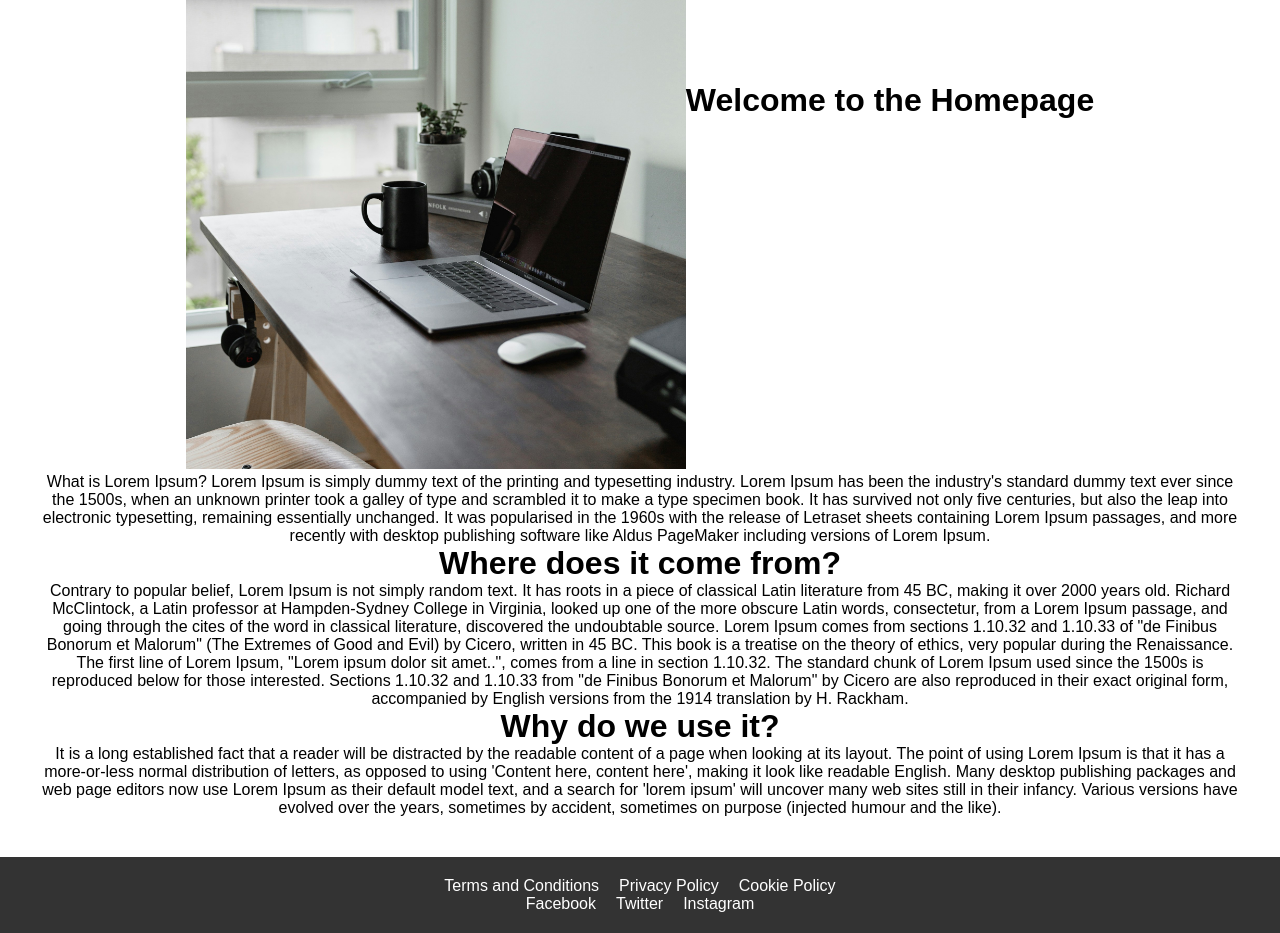
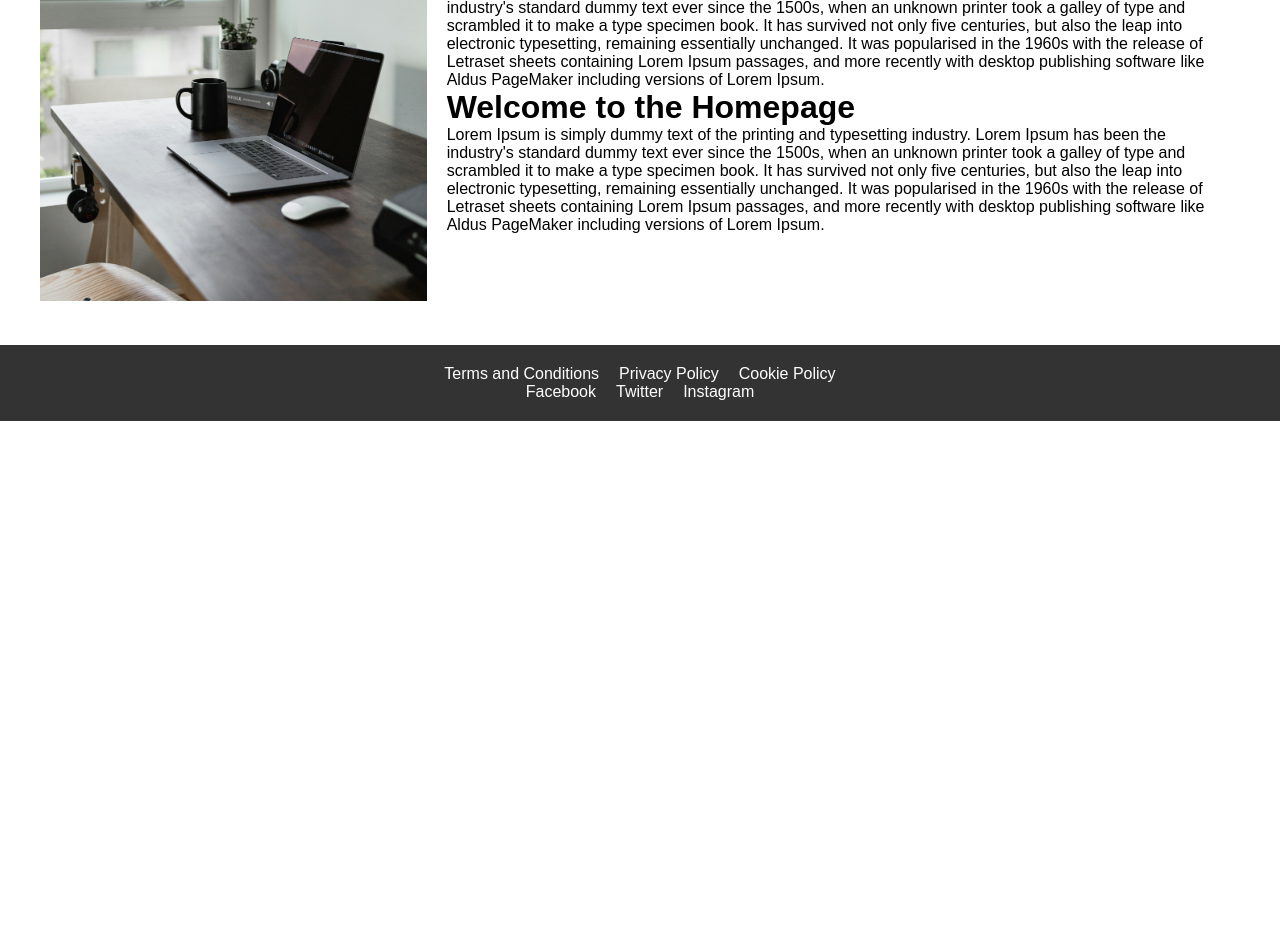
Before and after one commit to emanoj1/boilerplate-react-node-js, a React (Create React App) app: page / in a window 1280 px wide. Shown: the part 360-1293 px from the top of the page. After the commit the page ends 800 px from the top, so only its background shows below. Built offline with nearby package versions, Linux system fonts and the light colour scheme.

Commit message:
Placeholder text on HP

```diff
--- a/src/pages/Home.jsx
+++ b/src/pages/Home.jsx
@@ -5,34 +5,17 @@
 const Home = () => {
   return (
     <div className="home">
-        <div className="home-image">
-            <img src="/homepage_image_unsplash.jpg" alt="Homepage image" />
-        </div>
+      <div className="home-image">
+        <img src="homepage_image_unsplash.jpg" alt="Homepage image" />
+      </div>
+      <div className="home-content">
         <h1>Welcome to the Homepage</h1>
-            <p>What is Lorem Ipsum?
-            Lorem Ipsum is simply dummy text of the printing and typesetting industry.
-            Lorem Ipsum has been the industry's standard dummy text ever since the 1500s, when an unknown printer took a galley of type and scrambled it to make a type specimen book.
-            It has survived not only five centuries, but also the leap into electronic typesetting, remaining essentially unchanged. It was popularised in the 1960s with the
-            release of Letraset sheets containing Lorem Ipsum passages, and more recently with desktop publishing software like Aldus PageMaker including versions of Lorem Ipsum.
-            </p>
-        <h1>Where does it come from?</h1>
-        <p>
-        Contrary to popular belief, Lorem Ipsum is not simply random text. It has roots in a piece of classical Latin literature from 45 BC, making it over 2000 years old.
-        Richard McClintock, a Latin professor at Hampden-Sydney College in Virginia, looked up one of the more obscure Latin words, consectetur, from a Lorem Ipsum passage,
-        and going through the cites of the word in classical literature, discovered the undoubtable source. Lorem Ipsum comes from sections 1.10.32 and 1.10.33 of "de Finibus
-        Bonorum et Malorum" (The Extremes of Good and Evil) by Cicero, written in 45 BC. This book is a treatise on the theory of ethics, very popular during the Renaissance.
-        The first line of Lorem Ipsum, "Lorem ipsum dolor sit amet..", comes from a line in section 1.10.32. The standard chunk of Lorem Ipsum used since the 1500s is reproduced
-        below for those interested. Sections 1.10.32 and 1.10.33 from "de Finibus Bonorum et Malorum" by Cicero are also reproduced in their exact original form,
-        accompanied by English versions from the 1914 translation by H. Rackham.
-        </p>
-
-        <h1>Why do we use it?</h1>
-        <p>
-        It is a long established fact that a reader will be distracted by the readable content of a page when looking at its layout.
-        The point of using Lorem Ipsum is that it has a more-or-less normal distribution of letters, as opposed to using 'Content here, content here', making it look like
-        readable English. Many desktop publishing packages and web page editors now use Lorem Ipsum as their default model text, and a search for 'lorem ipsum' will uncover
-        many web sites still in their infancy. Various versions have evolved over the years, sometimes by accident, sometimes on purpose (injected humour and the like).
-        </p>
+        <p>Lorem Ipsum is simply dummy text of the printing and typesetting industry. Lorem Ipsum has been the industry's standard dummy text ever since the 1500s, when an unknown printer took a galley of type and scrambled it to make a type specimen book. It has survived not only five centuries, but also the leap into electronic typesetting, remaining essentially unchanged. It was popularised in the 1960s with the release of Letraset sheets containing Lorem Ipsum passages, and more recently with desktop publishing software like Aldus PageMaker including versions of Lorem Ipsum.</p>
+        <h1>Welcome to the Homepage</h1>
+        <p>Lorem Ipsum is simply dummy text of the printing and typesetting industry. Lorem Ipsum has been the industry's standard dummy text ever since the 1500s, when an unknown printer took a galley of type and scrambled it to make a type specimen book. It has survived not only five centuries, but also the leap into electronic typesetting, remaining essentially unchanged. It was popularised in the 1960s with the release of Letraset sheets containing Lorem Ipsum passages, and more recently with desktop publishing software like Aldus PageMaker including versions of Lorem Ipsum.</p>
+        <h1>Welcome to the Homepage</h1>
+        <p>Lorem Ipsum is simply dummy text of the printing and typesetting industry. Lorem Ipsum has been the industry's standard dummy text ever since the 1500s, when an unknown printer took a galley of type and scrambled it to make a type specimen book. It has survived not only five centuries, but also the leap into electronic typesetting, remaining essentially unchanged. It was popularised in the 1960s with the release of Letraset sheets containing Lorem Ipsum passages, and more recently with desktop publishing software like Aldus PageMaker including versions of Lorem Ipsum.</p>
+      </div>
     </div>
   );
 };
```
